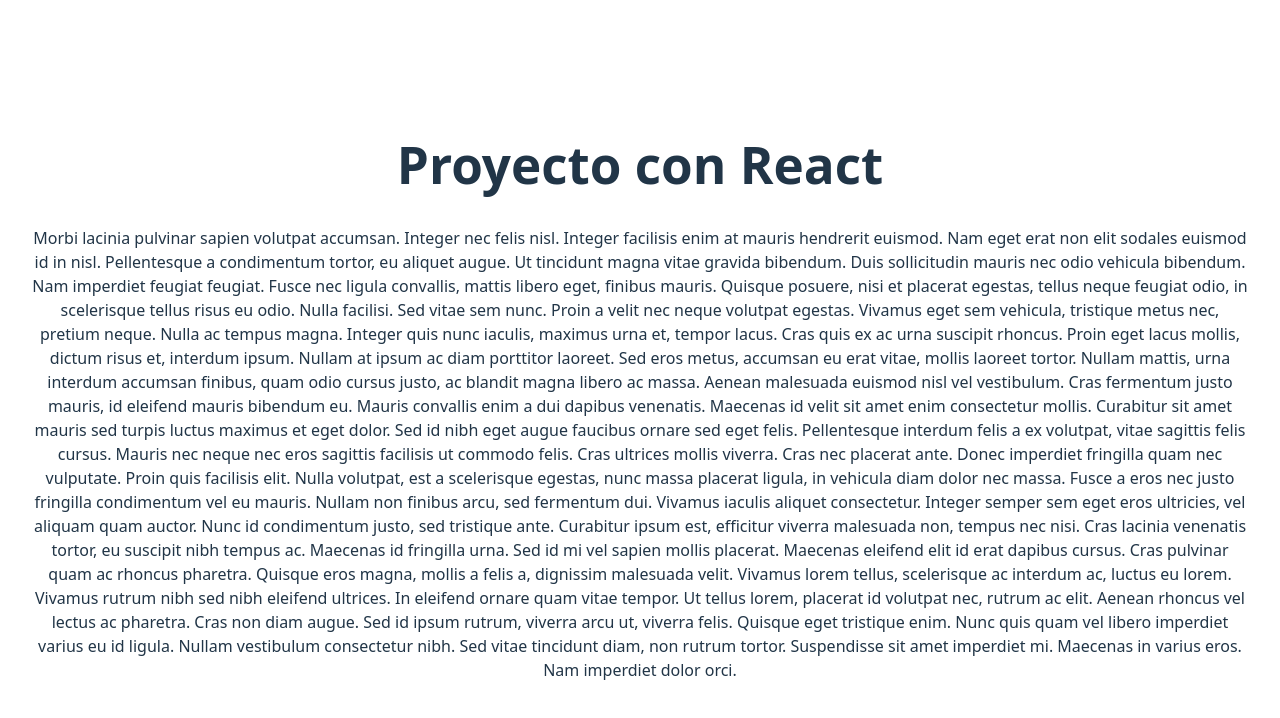
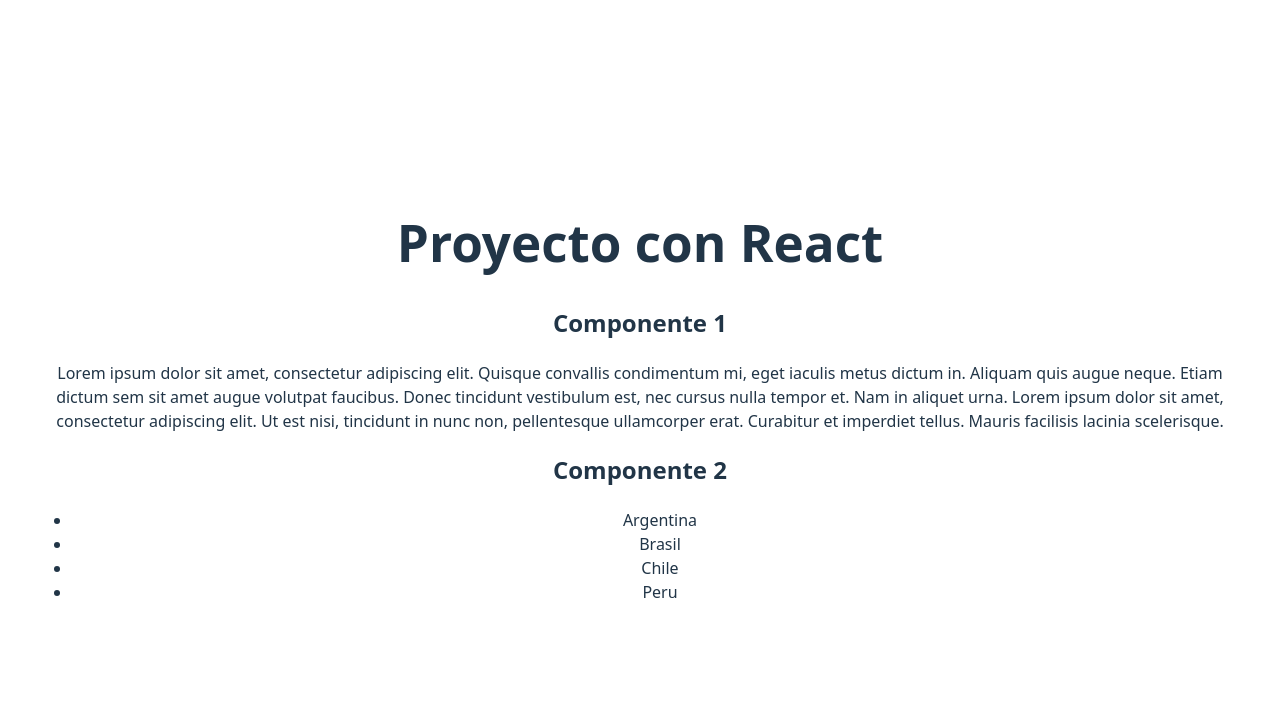
Before and after one commit to Guille-LC/React-Practice, a React (Vite) app: page / in a window 1280 px wide. Shown: the top 718 px of the page. Built offline with nearby package versions, Linux system fonts and the light colour scheme.

Commit message:
prueba de componenetes

```diff
--- a/src/App.jsx
+++ b/src/App.jsx
@@ -1,24 +1,17 @@
-
 import './App.css'
+import './Componente1'
+import './Componente2'
+import { Componente1 } from './Componente1'
+import { Componente2 } from './Componente2'
 
 function App() {
   return (
     <>
       <div>
         <h1>Proyecto con React</h1>
-        <p>
-        Morbi lacinia pulvinar sapien volutpat accumsan. Integer nec felis nisl. Integer facilisis enim at mauris hendrerit euismod. Nam eget erat non elit sodales euismod id in nisl. Pellentesque a condimentum tortor, eu aliquet augue. Ut tincidunt magna vitae gravida bibendum. Duis sollicitudin mauris nec odio vehicula bibendum. Nam imperdiet feugiat feugiat. Fusce nec ligula convallis, mattis libero eget, finibus mauris. Quisque posuere, nisi et placerat egestas, tellus neque feugiat odio, in scelerisque tellus risus eu odio. Nulla facilisi. Sed vitae sem nunc. Proin a velit nec neque volutpat egestas. Vivamus eget sem vehicula, tristique metus nec, pretium neque. Nulla ac tempus magna. Integer quis nunc iaculis, maximus urna et, tempor lacus.
-
-Cras quis ex ac urna suscipit rhoncus. Proin eget lacus mollis, dictum risus et, interdum ipsum. Nullam at ipsum ac diam porttitor laoreet. Sed eros metus, accumsan eu erat vitae, mollis laoreet tortor. Nullam mattis, urna interdum accumsan finibus, quam odio cursus justo, ac blandit magna libero ac massa. Aenean malesuada euismod nisl vel vestibulum. Cras fermentum justo mauris, id eleifend mauris bibendum eu. Mauris convallis enim a dui dapibus venenatis. Maecenas id velit sit amet enim consectetur mollis. Curabitur sit amet mauris sed turpis luctus maximus et eget dolor. Sed id nibh eget augue faucibus ornare sed eget felis. Pellentesque interdum felis a ex volutpat, vitae sagittis felis cursus. Mauris nec neque nec eros sagittis facilisis ut commodo felis. Cras ultrices mollis viverra. Cras nec placerat ante.
-
-Donec imperdiet fringilla quam nec vulputate. Proin quis facilisis elit. Nulla volutpat, est a scelerisque egestas, nunc massa placerat ligula, in vehicula diam dolor nec massa. Fusce a eros nec justo fringilla condimentum vel eu mauris. Nullam non finibus arcu, sed fermentum dui. Vivamus iaculis aliquet consectetur. Integer semper sem eget eros ultricies, vel aliquam quam auctor. Nunc id condimentum justo, sed tristique ante. Curabitur ipsum est, efficitur viverra malesuada non, tempus nec nisi. Cras lacinia venenatis tortor, eu suscipit nibh tempus ac. Maecenas id fringilla urna.
-
-Sed id mi vel sapien mollis placerat. Maecenas eleifend elit id erat dapibus cursus. Cras pulvinar quam ac rhoncus pharetra. Quisque eros magna, mollis a felis a, dignissim malesuada velit. Vivamus lorem tellus, scelerisque ac interdum ac, luctus eu lorem. Vivamus rutrum nibh sed nibh eleifend ultrices. In eleifend ornare quam vitae tempor. Ut tellus lorem, placerat id volutpat nec, rutrum ac elit. Aenean rhoncus vel lectus ac pharetra. Cras non diam augue. Sed id ipsum rutrum, viverra arcu ut, viverra felis.
-
-Quisque eget tristique enim. Nunc quis quam vel libero imperdiet varius eu id ligula. Nullam vestibulum consectetur nibh. Sed vitae tincidunt diam, non rutrum tortor. Suspendisse sit amet imperdiet mi. Maecenas in varius eros. Nam imperdiet dolor orci.
-        </p>
       </div>
-
+      <Componente1/>
+      <Componente2/>
     </>
   )
 }
--- /dev/null
+++ b/src/Componente1.jsx
@@ -0,0 +1,10 @@
+import React from 'react'
+
+export const Componente1 = () => {
+    return (
+        <div>
+        <h2>Componente 1</h2>
+        <p>Lorem ipsum dolor sit amet, consectetur adipiscing elit. Quisque convallis condimentum mi, eget iaculis metus dictum in. Aliquam quis augue neque. Etiam dictum sem sit amet augue volutpat faucibus. Donec tincidunt vestibulum est, nec cursus nulla tempor et. Nam in aliquet urna. Lorem ipsum dolor sit amet, consectetur adipiscing elit. Ut est nisi, tincidunt in nunc non, pellentesque ullamcorper erat. Curabitur et imperdiet tellus. Mauris facilisis lacinia scelerisque.</p>
+        </div>
+    )
+}
--- /dev/null
+++ b/src/Componente2.jsx
@@ -0,0 +1,15 @@
+import React from 'react'
+
+export const Componente2 = () => {
+    return (
+        <div>
+            <h2>Componente 2</h2>
+            <ul>
+                <li>Argentina</li>
+                <li>Brasil</li>
+                <li>Chile</li>
+                <li>Peru</li>
+            </ul>
+        </div>
+    )
+}
```
